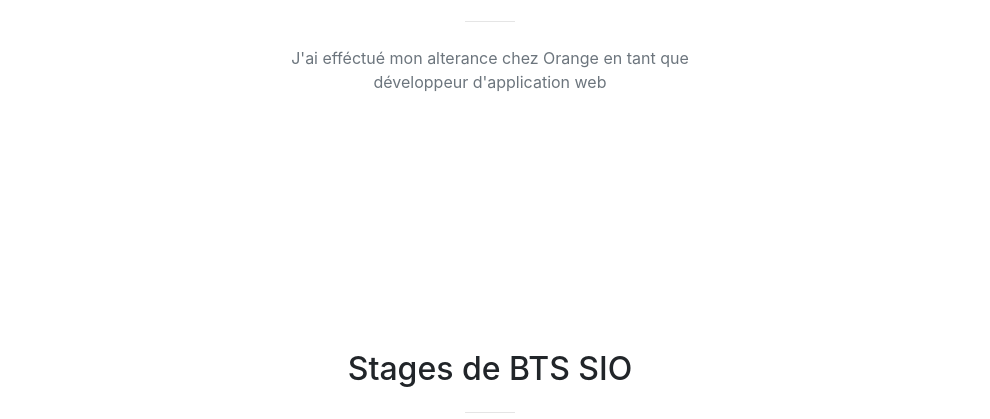
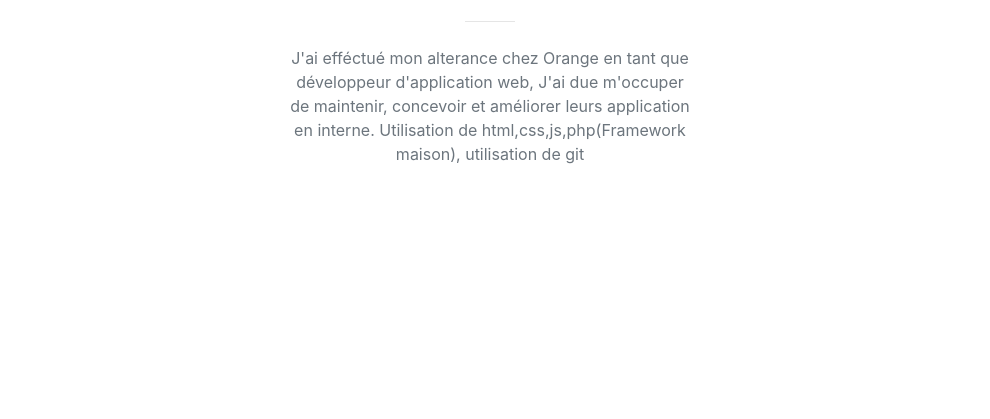
Before and after one commit to DocCreeps/portfolio2017-2022, a website with bundled scripts: page index.html in a window 1280 px wide. Shown: the part 1772-2191 px from the top of the page, without its empty margins (150-1140 px from the left). Built offline with nearby package versions, Linux system fonts and the light colour scheme; files whose address does not match are found by name.

Commit message:
Update index.html

```diff
--- a/index.html
+++ b/index.html
@@ -170,7 +170,7 @@
             <h3 class="mb-3">Alternance</h3>
             <hr class="my-4">
             <p class="text-muted mb-0">J'ai efféctué mon alterance chez Orange en tant que développeur d'application
-              web </p>
+              web, J'ai due m'occuper de maintenir, concevoir et améliorer leurs application en interne. Utilisation de html,css,js,php(Framework maison), utilisation de git </p>
           </div>
 
         </div>
```
